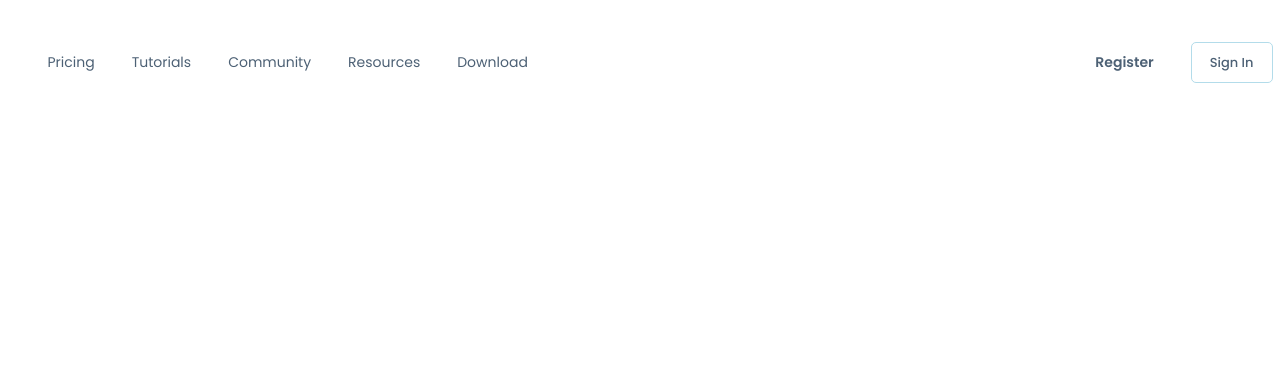
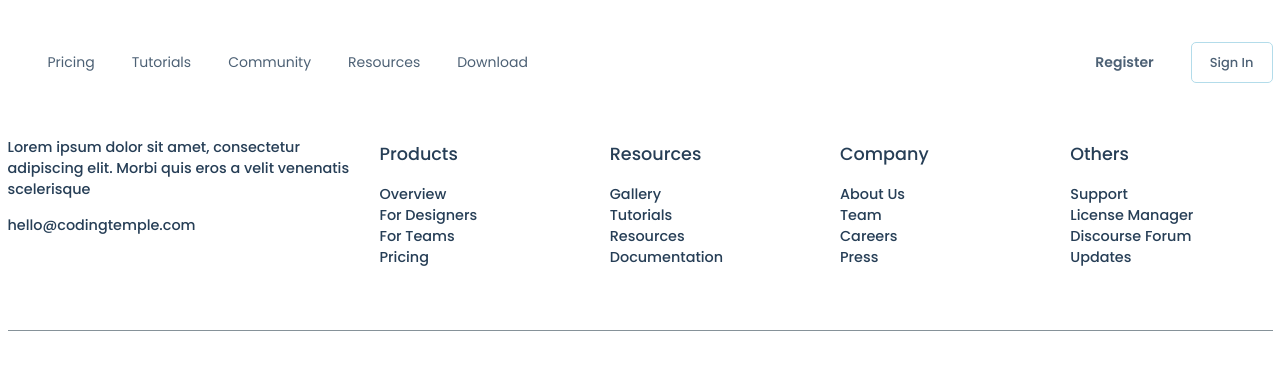
Before and after one commit to derekcodingtemple/figma_mockup, a plain HTML site: page index.html in a window 1280 px wide. Drawn offline with Linux system fonts and the light colour scheme.

Commit message:
Footer module links and styling

```diff
--- a/index.html
+++ b/index.html
@@ -43,6 +43,92 @@
 
         <footer>
             <!-- Footer Content - begin -->
+            <div class="container">
+                <div class="flex">
+                    <div class="col-fluid">
+                        <p>Lorem ipsum dolor sit amet, consectetur
+                            adipiscing elit. Morbi quis eros a velit venenatis
+                            scelerisque</p>
+                        <p>hello@codingtemple.com</p>
+                    </div>
+
+                    <div class="col">
+                        <h3>Products</h3>
+                        <ul>
+                            <li>
+                                <a href="#">Overview</a>
+                            </li>
+                            <li>
+                                <a href="#">For Designers</a>
+                            </li>
+                            <li>
+                                <a href="#">For Teams</a>
+                            </li>
+                            <li>
+                                <a href="#">Pricing</a>
+                            </li>
+                        </ul>
+                    </div>
+
+                    <div class="col">
+                        <h3>Resources</h3>
+                        <ul>
+                            <li>
+                                <a href="#">Gallery</a>
+                            </li>
+                            <li>
+                                <a href="#">Tutorials</a>
+                            </li>
+                            <li>
+                                <a href="#">Resources</a>
+                            </li>
+                            <li>
+                                <a href="#">Documentation</a>
+                            </li>
+                        </ul>
+                    </div>
+                    <div class="col">
+                        <h3>Company</h3>
+                        <ul>
+                            <li>
+                                <a href="#">About Us</a>
+                            </li>
+                            <li>
+                                <a href="#">Team</a>
+                            </li>
+                            <li>
+                                <a href="#">Careers</a>
+                            </li>
+                            <li>
+                                <a href="#">Press</a>
+                            </li>
+                        </ul>
+                    </div>
+                    <div class="col">
+                        <h3>Others</h3>
+                        <ul>
+                            <li>
+                                <a href="#">Support</a>
+                            </li>
+                            <li>
+                                <a href="#">License Manager</a>
+                            </li>
+                            <li>
+                                <a href="#">Discourse Forum</a>
+                            </li>
+                            <li>
+                                <a href="#">Updates</a>
+                            </li>
+                        </ul>
+                    </div>
+
+                </div>
+            </div>
+
+            <div class="container module-spacing">
+                <hr class="divider">
+            </div>
+
             <!-- Footer Content - end -->
         </footer>
 
--- a/static/css/main.css
+++ b/static/css/main.css
@@ -14,6 +14,33 @@ body {
     font-size: 0.9375rem;
     border: 1px solid #B3DCEA;
     font-weight: 600;
+}
+
+.flex {
+    display: flex;
+}
+
+.col-fluid {
+    min-width: 344px;
+}
+
+.col {
+    width: 100%;
+}
+
+.col ul {
+    list-style-type: none;
+    padding-left: 0;
+}
+
+.divider {
+    border-width: 0;
+    border-top-width: 1px;
+    border-color: #D0E2ED;
+}
+
+.module-spacing {
+    margin-top: 2.94rem;
 }
 
 /* HEADER STYLES BEGIN */
@@ -48,3 +75,28 @@ header {
     font-weight: 600;
 }
 /* HEADER STYLES END */
+
+/* FOOTER STYLES BEGIN */
+footer, footer li a {
+    color: #263E56;
+    font-size: 0.9rem;
+}
+
+footer {
+    font-weight: 500;
+}
+
+footer li a {
+    text-decoration: none;
+}
+
+footer h3 {
+    font-weight: 500;
+    font-size: 1.1rem;
+}
+
+footer .flex {
+    column-gap: 1.75rem;
+}
+
+/* FOOTER STYLES END */
```
